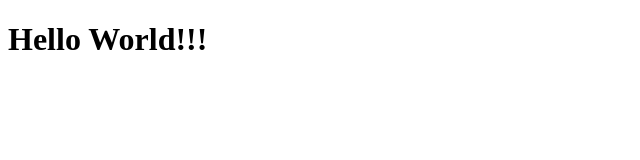
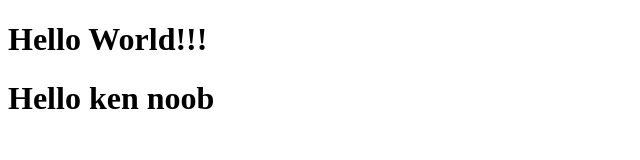
Before and after one commit to paulzaza007/test, a plain HTML site: page Index.html in a window 1280 px wide. Shown: the whole page, without its empty margins (0-640 px from the left). Drawn offline with Linux system fonts and the light colour scheme.

Commit message:
new ken noob

```diff
--- a/Index.html
+++ b/Index.html
@@ -5,4 +5,5 @@
 </head>
 <body>
     <h1>Hello World!!!</h1>
+    <h1>Hello ken noob</h1>
 </body>
```
